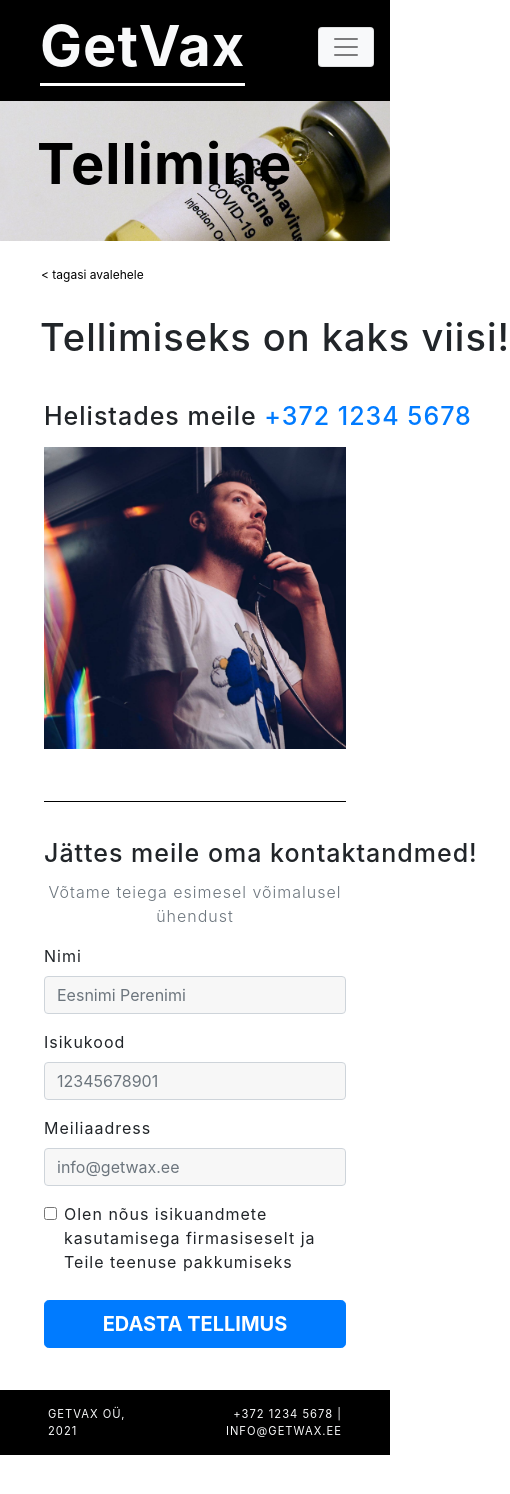
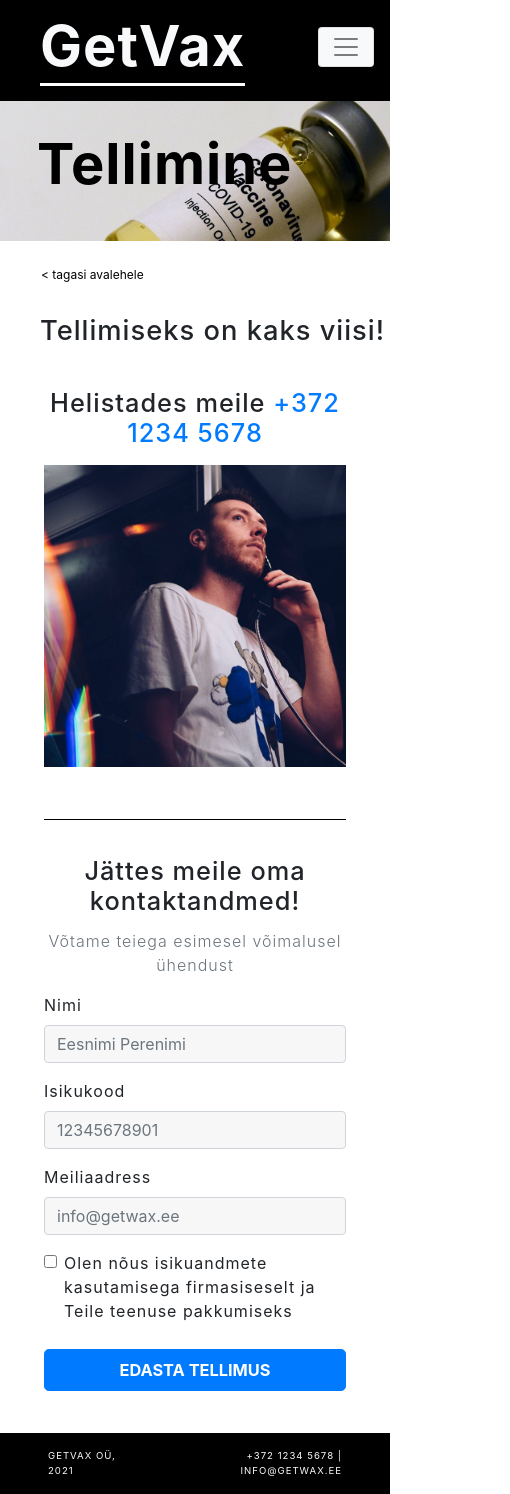
Before and after one commit to tuule/VL2-projekt, a plain HTML site: page telli.html in a window 390 px wide. Shown: the whole page, 510 px wide, since content can reach past the window. Before the commit the page ends 1455 px from the top, so only its background shows below. Drawn offline with nearby package versions, Linux system fonts and the light colour scheme.

Commit message:
Parandused

```diff
--- a/css/style.css
+++ b/css/style.css
@@ -182,7 +182,7 @@ footer {
     background: #000;
 }
 
-/* Large devices (desktops, 992px and up) */
+/* Very large devices */
 @media only screen and (max-width: 1200px) {
     .vasak h4 {
         font-size: 22px;
@@ -193,7 +193,7 @@ footer {
     }
 }
 
-/* Large devices (desktops, 992px and up) */
+/* Large devices (desktops) */
 @media only screen and (max-width: 992px) {
     .ylemine h1 {
         font-size: 60px;
@@ -230,8 +230,8 @@ footer {
 
 }
 
-/* Medium devices (768px and down) */
-@media only screen and (max-width: 768px) and (min-width: 576px) {
+/* Medium devices */
+@media only screen and (max-width: 768px) and (min-width: 577px) {
     .banner h1 {
         font-size: 60px;
     }
@@ -265,8 +265,8 @@ footer {
     }
 }
 
-/* Small devices (landscape phones, 576px and up) */
-@media only screen and (max-width: 576px) {
+/* Small devices (landscape phones) */
+@media only screen and (max-width: 576px) and (min-width: 414px){
     .banner h1 {
         font-size: 50px;
     }
@@ -303,3 +303,54 @@ footer {
         font-size: 0.7rem;
     }
 }
+
+/* Super small devices (my phone) */
+@media only screen and (max-width: 413px){
+    .navbar-brand {
+        width: 50%;
+    }
+
+    .banner {
+        top: 65%;
+    }
+
+    .banner h1 {
+        font-size: 24px;
+    }
+
+    .banner p {
+        font-size: 18px;
+    }
+
+    .ylemine h1 {
+        font-size: 7vw;
+    }
+
+    .vasak {
+        padding: 0 3px 20px 3px;
+    }
+
+    .vasak h4 {
+        font-size: 6.5vw;
+    }
+
+    .parem {
+        padding: 0 3px;
+    }
+
+    #stiil1 h4 {
+        font-size: 6.5vw;
+    }
+
+    #infotekst button {
+        width: 100%;
+    }
+
+    #tellitekst button {
+        font-size: 4.2vw;
+    }
+
+    footer p {
+        font-size: 0.6rem;
+    }
+}
--- a/telli.html
+++ b/telli.html
@@ -63,14 +63,14 @@
         <div class="row p-3">
             <!-- vasak pool --->
             <div class="col-12 col-lg-6 mb-3 vasak" >
-                <h4 class="pb-2 text-nowrap">Helistades meile <span class="text-primary">+372 1234 5678</span></h4>
+                <h4 class="pb-2 text-nowrap-sm">Helistades meile <span class="text-primary">+372 1234 5678</span></h4>
                 <img src="img/call.jpg" width="100%">
             </div>
             <!-- parem pool --->
             <div class="col-12 col-lg-6 mb-3 parem">
                 <hr>
                 <div id="stiil1">
-                    <h4 class="pb-1 text-nowrap">Jättes meile oma kontaktandmed!</h4>
+                    <h4 class="pb-1 text-nowrap-sm">Jättes meile oma kontaktandmed!</h4>
                     <p class="lead text-secondary" style="font-size: 16px">Võtame teiega esimesel võimalusel ühendust</p>
                 </div>
                 <form>
```
Also changed, not shown: meist.html (+1 -1 lines).
